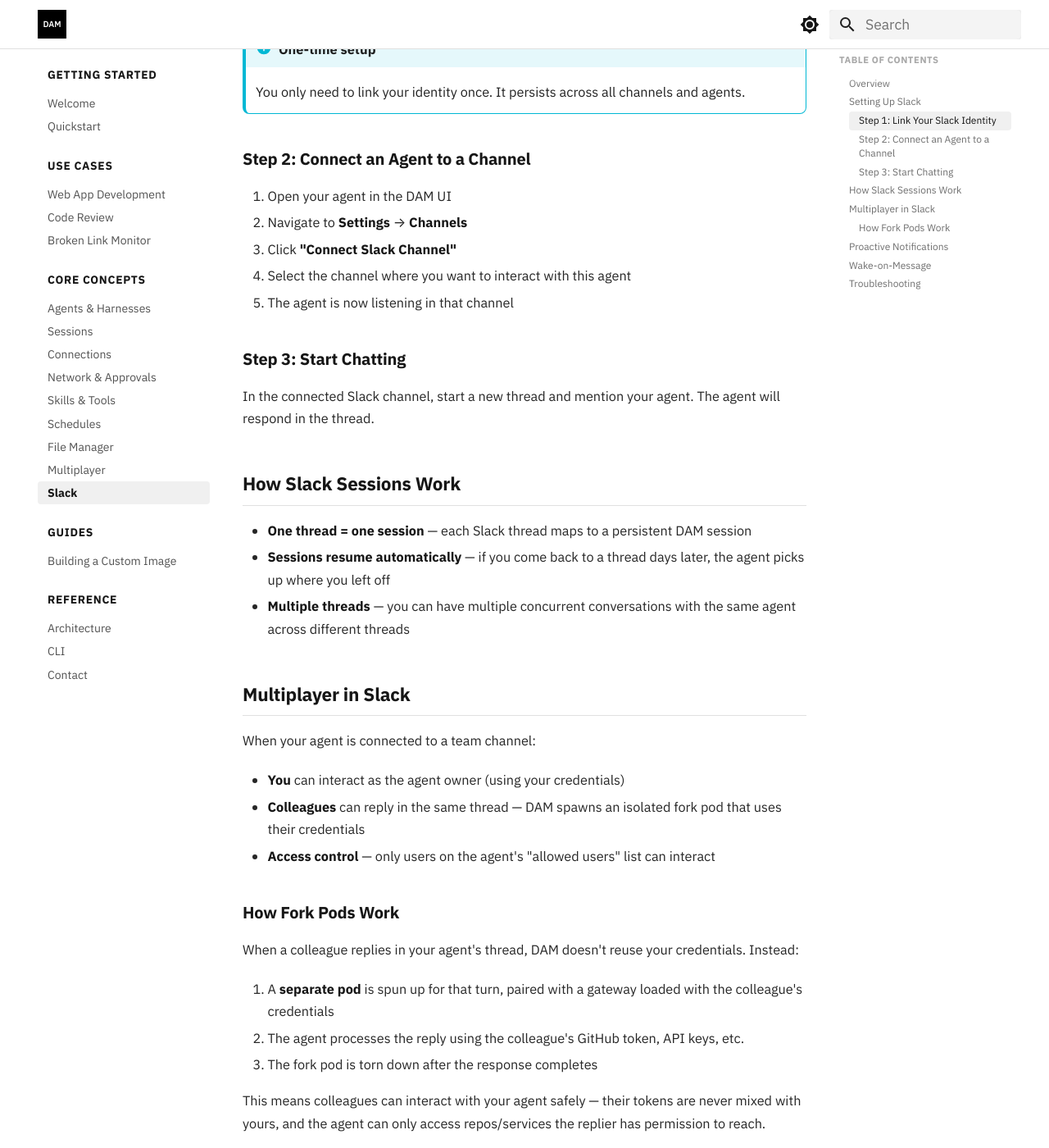
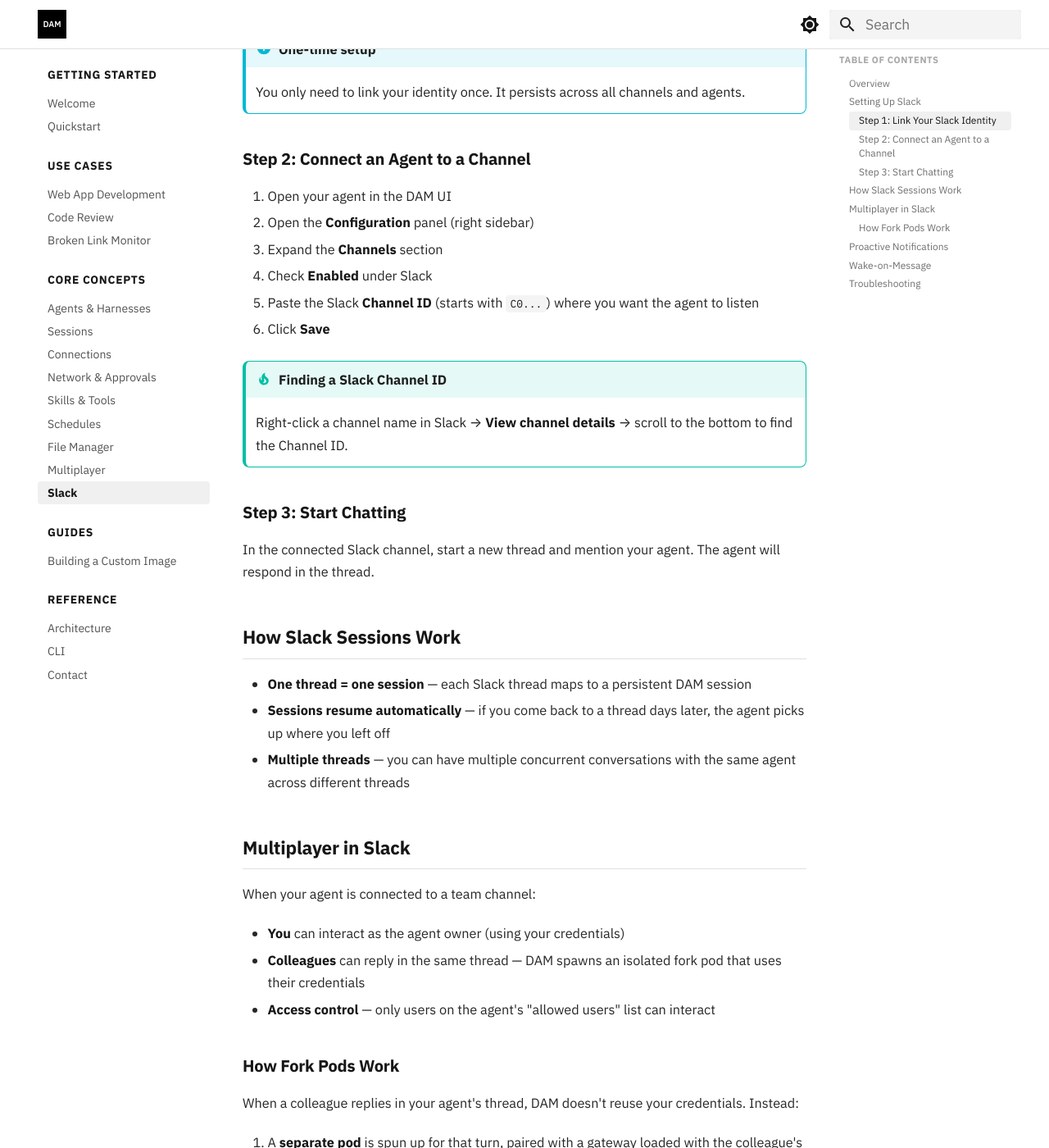
Before and after one commit to dam-agents/docs, an MkDocs documentation site: the page built from docs/integrations/slack.md, in a window 1280 px wide and 1400 px high, scrolled down 753 px. Shown: the whole window at 82% size. Built offline with MkDocs 1.6.1 and Material for MkDocs 9.7.7, drawn with Linux system fonts in a browser that asks for light colours; some of the changed text lies outside the part shown.

Commit message:
docs: update slack page

```diff
--- a/docs/integrations/slack.md
+++ b/docs/integrations/slack.md
@@ -28,10 +28,14 @@ Before you can interact with agents from Slack, link your IBM Slack account to D
 ### Step 2: Connect an Agent to a Channel
 
 1. Open your agent in the DAM UI
-2. Navigate to **Settings** → **Channels**
-3. Click **"Connect Slack Channel"**
-4. Select the channel where you want to interact with this agent
-5. The agent is now listening in that channel
+2. Open the **Configuration** panel (right sidebar)
+3. Expand the **Channels** section
+4. Check **Enabled** under Slack
+5. Paste the Slack **Channel ID** (starts with `C0...`) where you want the agent to listen
+6. Click **Save**
+
+!!! tip "Finding a Slack Channel ID"
+    Right-click a channel name in Slack → **View channel details** → scroll to the bottom to find the Channel ID.
 
 ### Step 3: Start Chatting
 
@@ -62,7 +66,7 @@ When a colleague replies in your agent's thread, DAM doesn't reuse your credenti
 This means colleagues can interact with your agent safely — their tokens are never mixed with yours, and the agent can only access repos/services the replier has permission to reach.
 
 !!! tip "Adding allowed users"
-    Edit your agent's settings to add colleagues by their linked Slack identity. This prevents unauthorized users from interacting with your agent.
+    In the Channels section under Slack, add colleagues by their email address. If the list is empty, any linked Slack user can interact with the agent.
 
 
 ## Proactive Notifications
```
